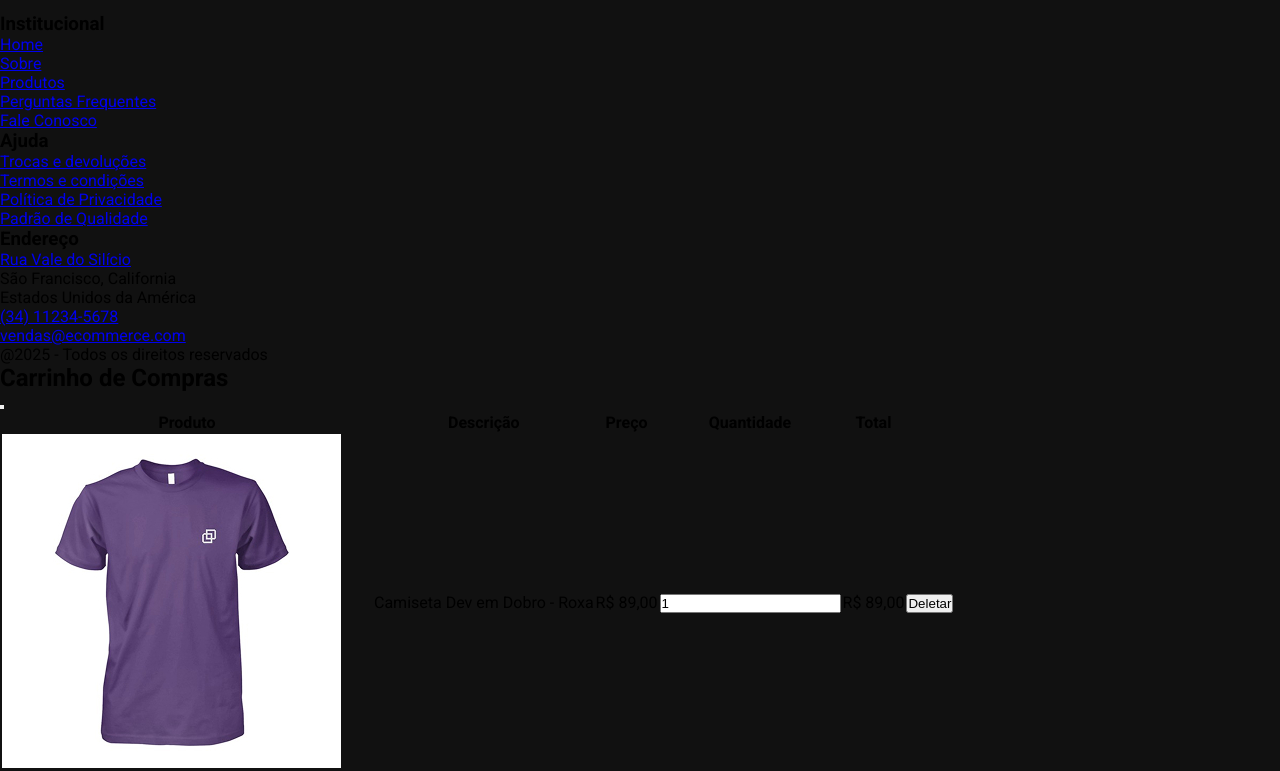
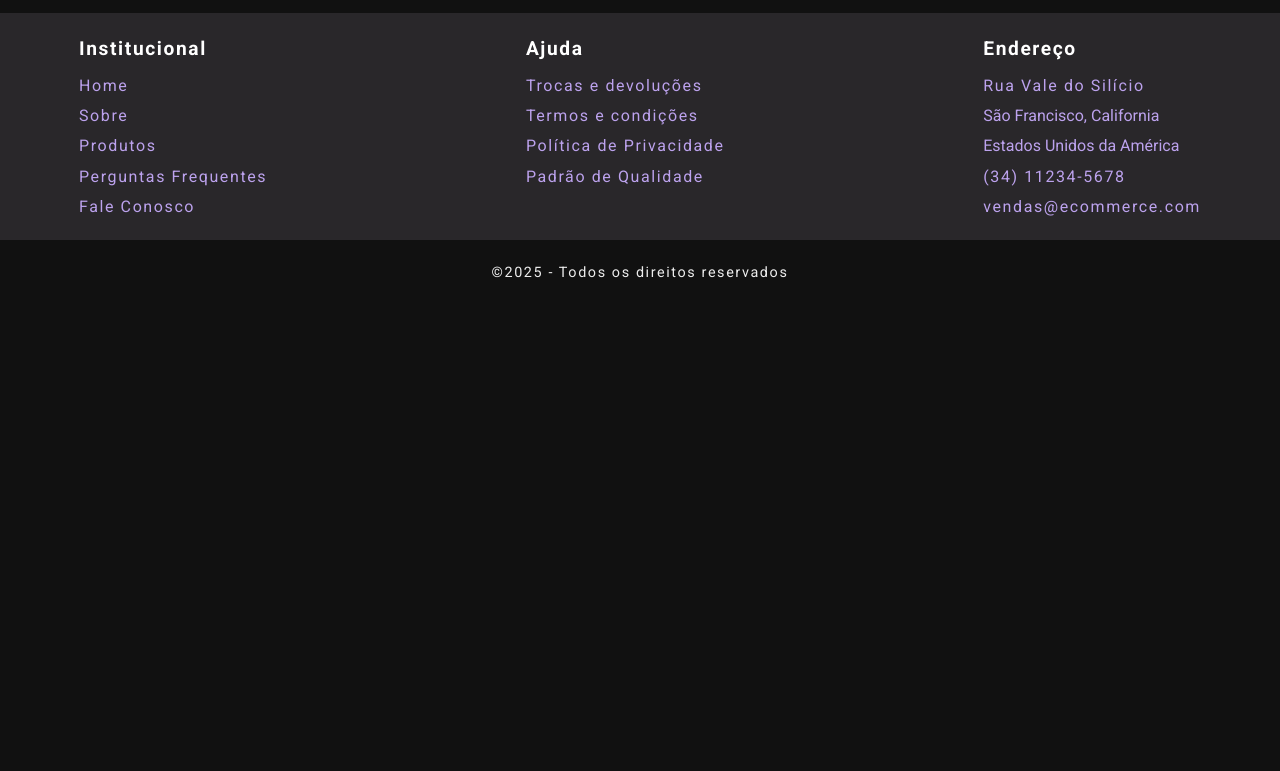
Before and after one commit to Leandro-Ido/e-commerce, a plain HTML site: page index.html in a window 1280 px wide. Shown: the part 1418-2189 px from the top of the page. After the commit the page ends 1723 px from the top, so only its background shows below. Drawn offline with nearby package versions, Linux system fonts and the light colour scheme.

Commit message:
estiliza o footer

```diff
--- a/css/base.css
+++ b/css/base.css
@@ -7,6 +7,7 @@
     --cor-hover: #834de8;
     --cor-primaria: #6528d3;
     --cor-informacoes: #ededed;
+    --cor-info-footer: #bca2ed;
 }
 body {
     font-family: 'Roboto', sans-serif;
--- /dev/null
+++ b/css/rodape.css
@@ -0,0 +1,56 @@
+.rodape {
+    grid-area: footer;
+    background-color: var(--cor-fundo-produtos);
+}
+
+.rodape .container {
+    display: flex;
+    flex-direction: column;
+    gap: 1rem;
+    justify-content: space-between;
+    padding: 1.5rem;
+}
+
+.rodape nav h3 {
+    color: var(--cor-texto);
+    font-size: 1.2rem;
+    letter-spacing: 0.1rem;
+    margin-bottom: 1rem;
+}
+
+.rodape nav ul {
+    display: flex;
+    flex-direction: column;
+    gap: 0.7rem;
+    color: var(--cor-info-footer);
+}
+
+.rodape nav a {
+    color: var(--cor-info-footer);
+    font-size: 1rem;
+    letter-spacing: 0.1rem;
+    text-decoration: none;
+    transition: color 0.2s ease-in-out;
+}
+
+.rodape nav a:hover {
+    color: var(--cor-informacoes);
+}
+
+.rodape .copyright {
+    background-color: var(--cor-fundo);
+    color: var(--cor-informacoes);
+    font-size: 0.9rem;
+    letter-spacing: 0.1rem;
+    text-align: center;
+    padding: 1.5rem;
+}
+
+@media (min-width: 1170px) {
+    .rodape .container {
+        flex-direction: row;
+        width: 100%;
+        max-width: 1170px;
+        margin: 0 auto;
+    }
+}
--- a/index.html
+++ b/index.html
@@ -10,6 +10,7 @@
     <link rel="stylesheet" href="./css/base.css">
     <link rel="stylesheet" href="./css/cabecalho.css">
     <link rel="stylesheet" href="./css/produtos.css">
+    <link rel="stylesheet" href="./css/rodape.css">
 </head>
 
 <body>
@@ -129,7 +130,8 @@
             </ul>
         </section>
     </main>
-    <footer>
+    <footer class="rodape">
+        <div class="container">
             <nav>
                 <h3>Institucional</h3>
                 <ul>
@@ -159,27 +161,20 @@
                     <li><a href="#">vendas@ecommerce.com</a></li>
                 </ul>
             </nav>
-        <div>
-            <p>@2025 - Todos os direitos reservados</p>
+        </div>
+        <div class="copyright">
+            <p>©2025 - Todos os direitos reservados</p>
         </div>
     </footer>
 
-    <!-- [1] -->
-    <div id="modal-1" class="modal" aria-hidden="true">
-
-        <!-- [2] -->
+    <!-- <div id="modal-1" class="modal" aria-hidden="true">
         <div tabindex="-1" data-micromodal-close>
-
-            <!-- [3] -->
             <div role="dialog" aria-modal="true" aria-labelledby="modal-1-title">
-
 
                 <header>
                     <h2 id="modal-1-title">
                         Carrinho de Compras
                     </h2>
-
-                    <!-- [4] -->
                     <button aria-label="Close modal" data-micromodal-close></button>
                 </header>
 
@@ -223,7 +218,7 @@
 
             </div>
         </div>
-    </div>
+    </div> -->
 
     <script src="https://unpkg.com/micromodal/dist/micromodal.min.js"></script>
 </body>
```
Lines whose indentation alone changed are shown as unchanged.
